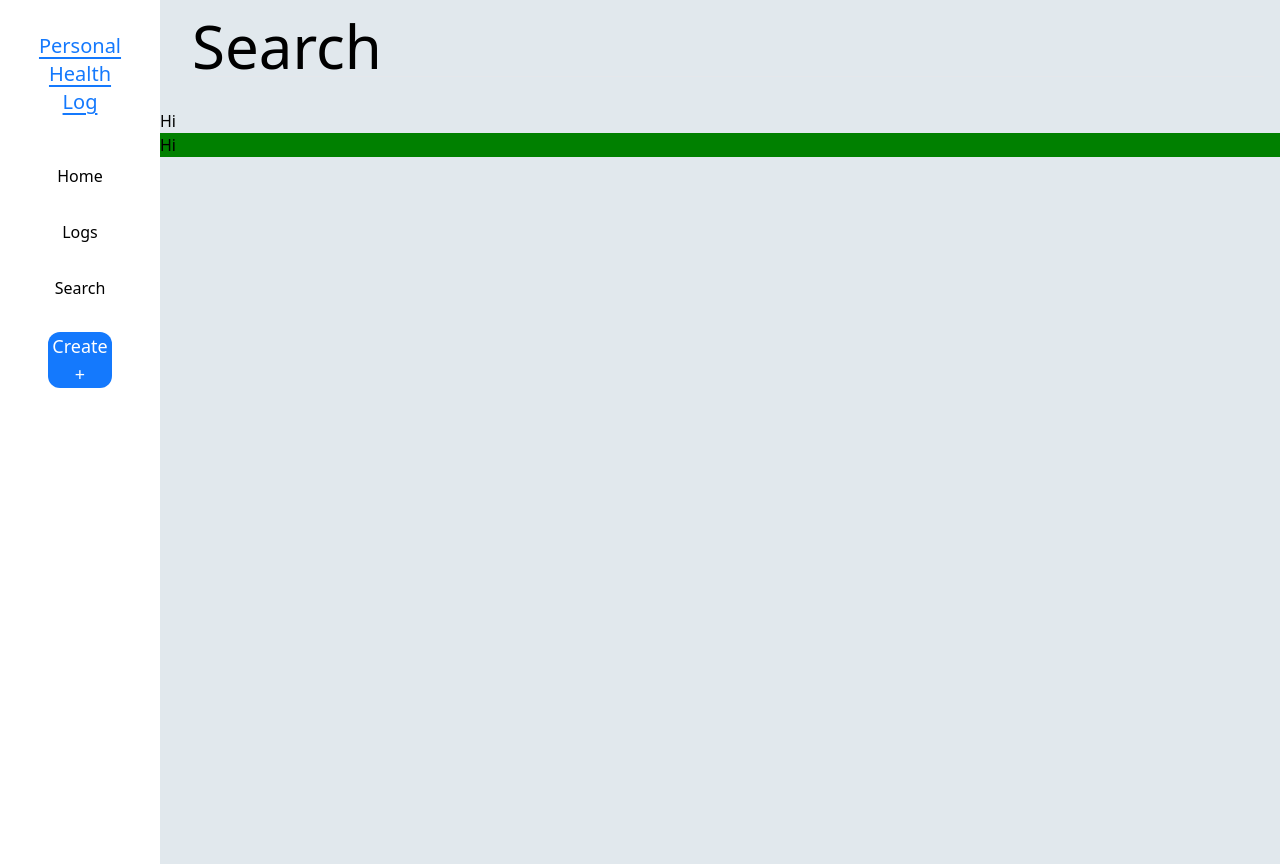
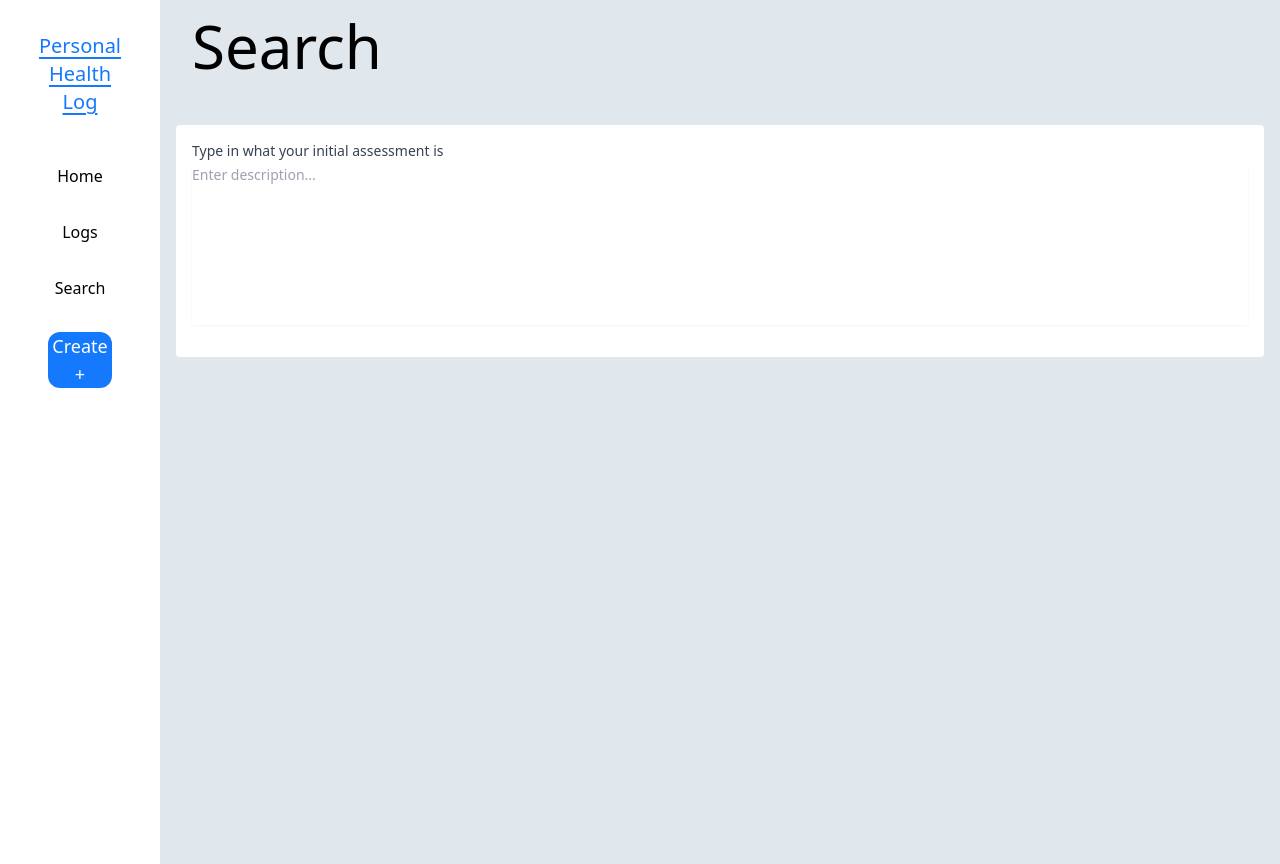
Before and after one commit to JagvirH/personal-health-log-system, a Next.js app: page /Search in a window 1280 px wide. Built offline with nearby package versions, Linux system fonts and the light colour scheme.

Commit message:
Created a form to enter description

```diff
--- a/app/(root)/Search/page.jsx
+++ b/app/(root)/Search/page.jsx
@@ -9,8 +9,8 @@ export default async function Page() {
                 <hr />
             </div>
 
-            <div>
-                Hi
+            <div className='p-4'>
+
                 <SearchLogForm />
             </div>
 
--- a/components/forms/searchLogForm.jsx
+++ b/components/forms/searchLogForm.jsx
@@ -1,9 +1,46 @@
-import React from 'react';
+'use client'
+import '@/app/globals.css'
+import React, { useState } from 'react';
+import { zodResolver } from "@hookform/resolvers/zod"
+import { useForm } from "react-hook-form"
+import { usePathname, useRouter } from "next/navigation";
+
+import {
+    Form,
+    FormControl,
+    FormDescription,
+    FormField,
+    FormItem,
+    FormLabel,
+    FormMessage,
+  } from "@/components/ui/form"
 
 export default function SearchLogForm() {
+
+    const [description, setDescription] = useState('');
+    const handleSubmit = async (event) => {
+        event.preventDefault();
+        console.log('Title:', title);
+        console.log('Description:', description);
+
+    }
     return (
-        <div className='bg-[green]'>
-            Hi
+        <div className='bg-[#FFFFFF] rounded p-2'>
+            <form className='p-2' onSubmit={handleSubmit}>
+                <div className='mb-4'>
+                    <label className='block text-sm font-medium text-gray-700'>Type in what your initial assessment is</label>
+                        <textarea
+                            value={description}
+                            key='description'
+                            onChange={(e) => setDescription(e.target.value)}
+                            className='mt-1 block w-full border-gray-300 rounded-md shadow-sm focus:ring-indigo-500 focus:border-indigo-500 sm:text-sm h-40 resize-none'
+                            placeholder='Enter description...'
+                        ></textarea>
+                </div>
+
+
+            </form>
+
         </div>
     );
 }
```
